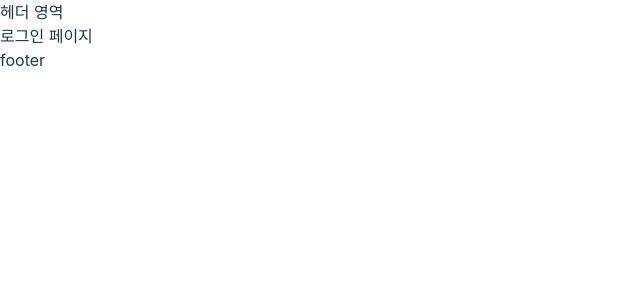
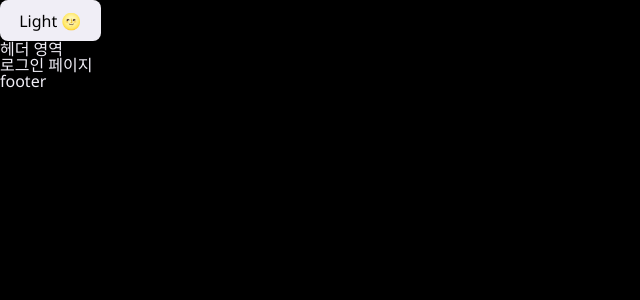
Before and after one commit to naerim/pawsitive, a React (Vite) app in the folder frontend/: page /login in a window 1280 px wide. Shown: the top 300 px of the page, without its empty margins (0-640 px from the left). Built offline with nearby package versions, Linux system fonts and the light colour scheme.

Commit message:
✨ feat : dark/light mode style 설정

```diff
--- a/frontend/package.json
+++ b/frontend/package.json
@@ -18,7 +18,8 @@
     "react": "^18.2.0",
     "react-dom": "^18.2.0",
     "react-router-dom": "^6.21.2",
-    "styled-components": "^6.1.8"
+    "styled-components": "^6.1.8",
+    "styled-reset": "^4.5.2"
   },
   "devDependencies": {
     "@tanstack/react-query-devtools": "^5.17.19",
--- a/frontend/src/App.tsx
+++ b/frontend/src/App.tsx
@@ -4,6 +4,10 @@ import { ReactQueryDevtools } from '@tanstack/react-query-devtools'
 import HomePage from '@src/pages/HomePage'
 import LoginPage from '@src/pages/LoginPage'
 import Header from '@src/common/Header'
+import { ThemeProvider } from 'styled-components'
+import { useState } from 'react'
+import { darkTheme, lightTheme } from '@src/style/theme..ts'
+import { GlobalStyle } from '@src/style/GlobalStyles.ts'
 // 로그인된 경우 접근할 수 있는 url
 const AuthRoutes = () => (
   <Routes>
@@ -22,14 +26,29 @@ const HomeRoutes = () => (
 
 const App = () => {
   const user = false
+  const [theme, setTheme] = useState('dark')
+
+  const isLight = theme === 'light'
+
+  const toggleTheme = () => {
+    if (theme === 'light') {
+      setTheme('dark')
+    } else {
+      setTheme('light')
+    }
+  }
 
   return (
+    <ThemeProvider theme={theme === 'light' ? lightTheme : darkTheme}>
+      <GlobalStyle />
+      <button onClick={toggleTheme}>{isLight ? 'Dark 🌚 ' : 'Light 🌝'}</button>
       <BrowserRouter>
         <Header />
         {user ? <AuthRoutes /> : <HomeRoutes />}
         <footer>footer</footer>
         <ReactQueryDevtools initialIsOpen={false} />
       </BrowserRouter>
+    </ThemeProvider>
   )
 }
 
--- /dev/null
+++ b/frontend/src/style/GlobalStyles.ts
@@ -0,0 +1,31 @@
+import { createGlobalStyle } from 'styled-components'
+import reset from 'styled-reset'
+
+export const GlobalStyle = createGlobalStyle`
+    ${reset}
+    * {
+        margin: 0;
+        padding: 0;
+        box-sizing: border-box;
+    }
+
+    body, html {
+        font-size: 16px;
+    }
+
+    body {
+        background: ${({ theme }: { theme: any }) => theme.bgColor};
+        color: ${({ theme }: { theme: any }) => theme.textColor};
+        display: block;
+        width: 100%;
+        height: 100%;
+        font-family: 'Segoe UI', Tahoma, Geneva, Verdana, sans-serif;
+    }
+
+    button {
+        border: none;
+        outline: none;
+        color: ${({ theme }: { theme: any }) => theme.bgColor};
+        background-color: ${({ theme }: { theme: any }) => theme.textColor};
+    }
+`
--- /dev/null
+++ b/frontend/src/style/theme..ts
@@ -0,0 +1,18 @@
+export const lightTheme = {
+  bgColor: '#f9f9f9',
+  textColor: '#333333',
+  borderColor: '#ede7f7',
+  toggleColor: '#cbb5dc',
+}
+
+export const darkTheme = {
+  bgColor: '#000000',
+  textColor: '#f0eef6',
+  borderColor: '#a9b0c0',
+  toggleColor: '#e0cde3',
+}
+
+export const theme = {
+  darkTheme,
+  lightTheme,
+}
```
Also changed, not shown: frontend/src/style/styled.d.ts (added, +10 -0 lines), 1 other file (tests, documents, lock files or other folders). Lines whose indentation alone changed are shown as unchanged.
